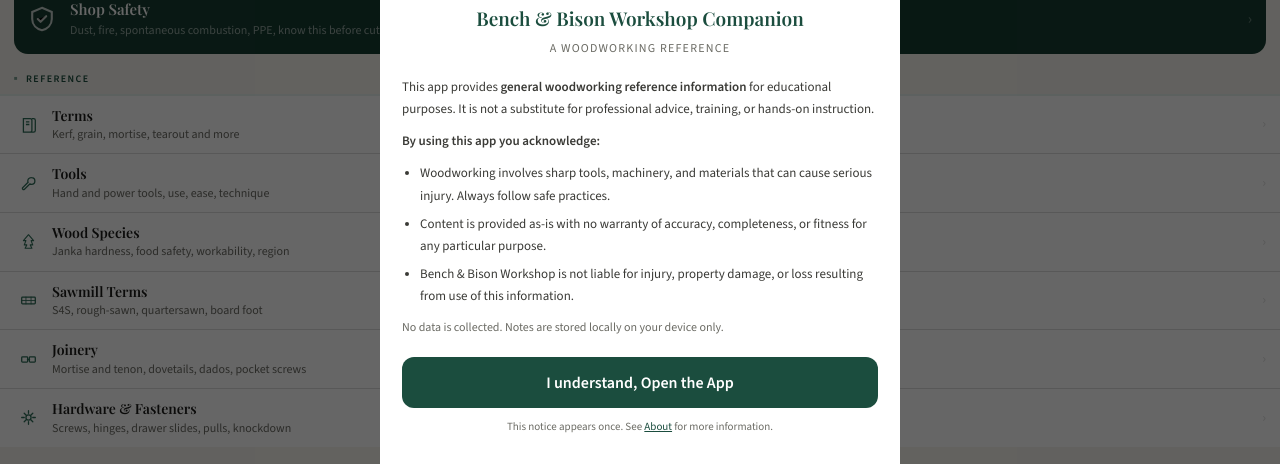
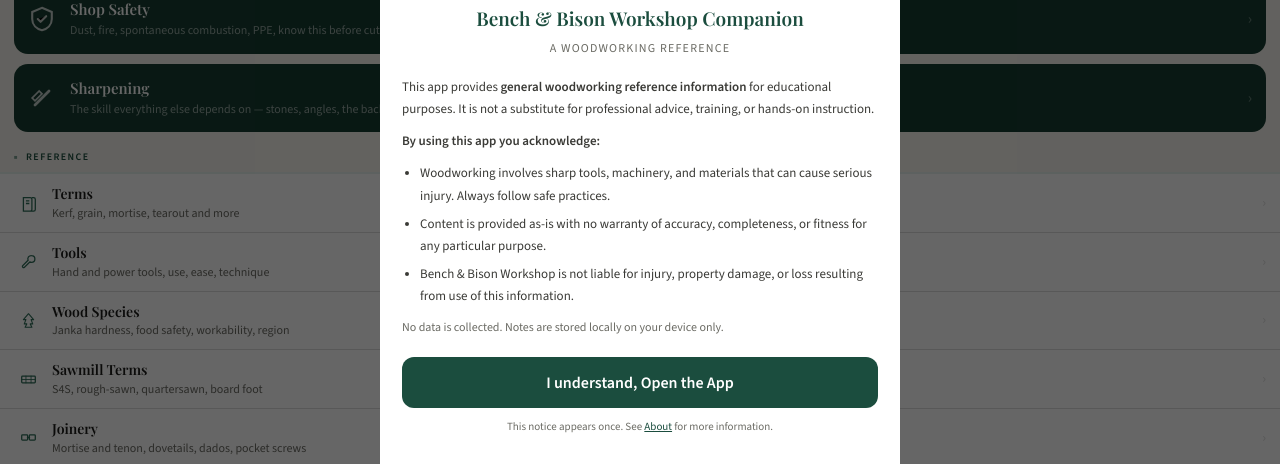
Before and after one commit to benchbison/workshop-companion, a plain HTML site: page index.html in a window 1280 px wide. Shown: the part 328-792 px from the top of the page. Drawn offline with nearby package versions, Linux system fonts and the light colour scheme.

Commit message:
Update index.html
updated sharpening

```diff
--- a/index.html
+++ b/index.html
@@ -345,6 +345,14 @@
       </div>
       <span class="hr-arr">›</span>
     </div>
+    <div class="sc-hero" onclick="go('sharpening')">
+      <svg width="28" height="28" class="hr-hero-icon"><use href="#i-sharp"/></svg>
+      <div class="hr-hero-text">
+        <div class="hr-hero-name">Sharpening</div>
+        <div class="hr-hero-desc">The skill everything else depends on — stones, angles, the back, testing for sharp</div>
+      </div>
+      <span class="hr-arr">›</span>
+    </div>
   </div>
 
   <!-- REFERENCE -->
@@ -366,7 +374,6 @@
     <div class="hg-rows">
       <div class="home-row" onclick="go('milling')"><div class="hr-icon" style="color:#5C4B1E"><svg width="17" height="17"><use href="#i-mill"/></svg></div><div class="hr-text"><div class="hr-name">Milling &amp; Process</div><div class="hr-desc">Rough lumber to dimensioned stock, the full sequence</div></div><span class="hr-arr">›</span></div>
       <div class="home-row" onclick="go('layout')"><div class="hr-icon" style="color:#5C4B1E"><svg width="17" height="17"><use href="#i-rule"/></svg></div><div class="hr-text"><div class="hr-name">Layout &amp; Measurement</div><div class="hr-desc">Marking, squaring, centerlines, metric vs imperial</div></div><span class="hr-arr">›</span></div>
-      <div class="home-row" onclick="go('sharpening')"><div class="hr-icon" style="color:#5C4B1E"><svg width="17" height="17"><use href="#i-sharp"/></svg></div><div class="hr-text"><div class="hr-name">Sharpening</div><div class="hr-desc">Stones, angles, and testing for sharp</div></div><span class="hr-arr">›</span></div>
       <div class="home-row" onclick="go('dovetail-guide')"><div class="hr-icon" style="color:#5C4B1E"><svg width="17" height="17"><use href="#i-joint"/></svg></div><div class="hr-text"><div class="hr-name">Dovetail Walkthrough</div><div class="hr-desc">Complete step-by-step hand-cut dovetail guide</div></div><span class="hr-arr">›</span></div>
       <div class="home-row" onclick="go('projects')"><div class="hr-icon" style="color:#5C4B1E"><svg width="17" height="17"><use href="#i-hammer"/></svg></div><div class="hr-text"><div class="hr-name">Starter Projects</div><div class="hr-desc">Sequenced builds, each one teaches the next</div></div><span class="hr-arr">›</span></div>
       <div class="home-row" onclick="go('green-wood')"><div class="hr-icon" style="color:#5C4B1E"><svg width="17" height="17"><use href="#i-tree"/></svg></div><div class="hr-text"><div class="hr-name">Green Woodworking</div><div class="hr-desc">Riving, spoon carving, chairmaking, steam bending</div></div><span class="hr-arr">›</span></div>
```
